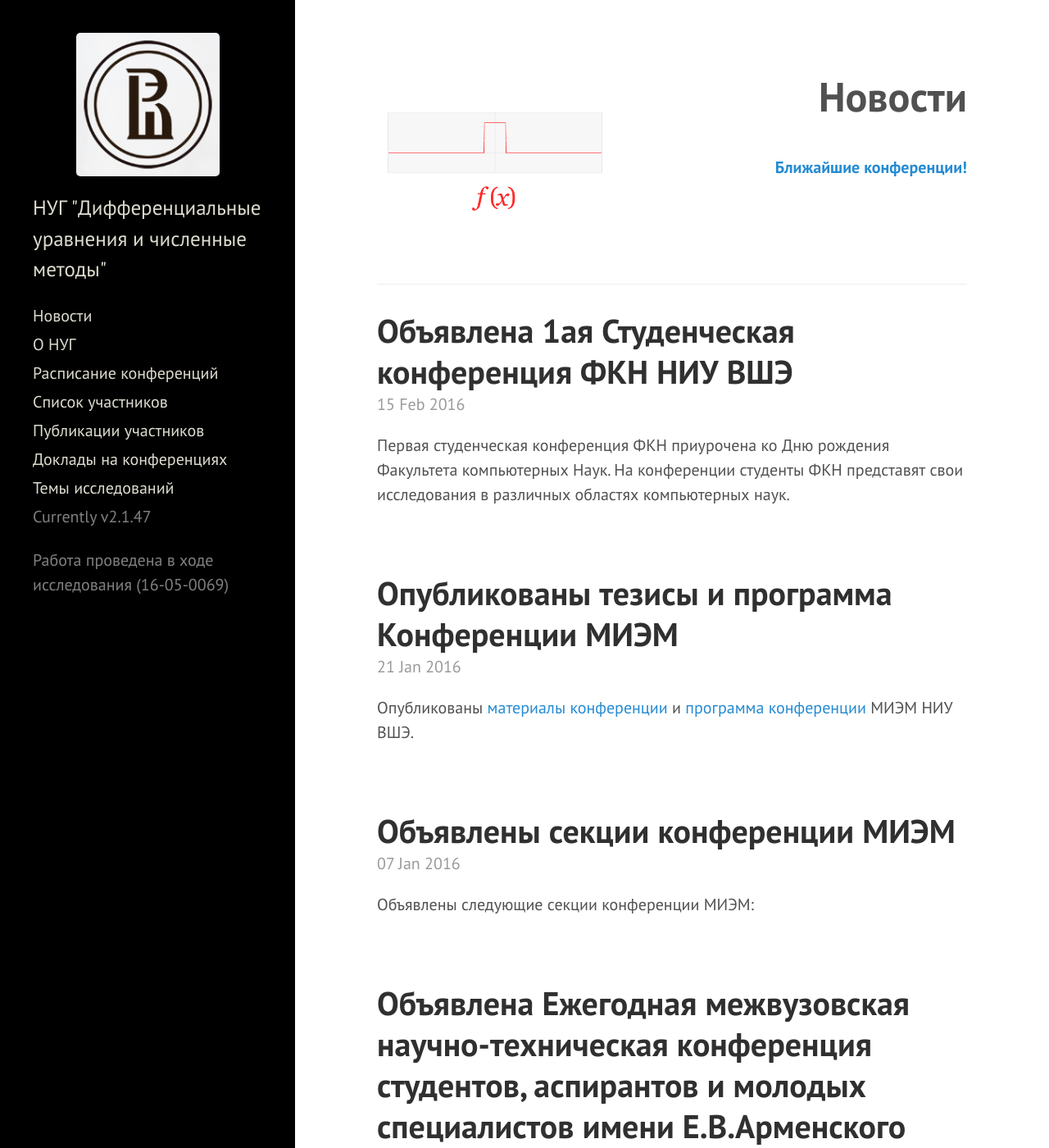
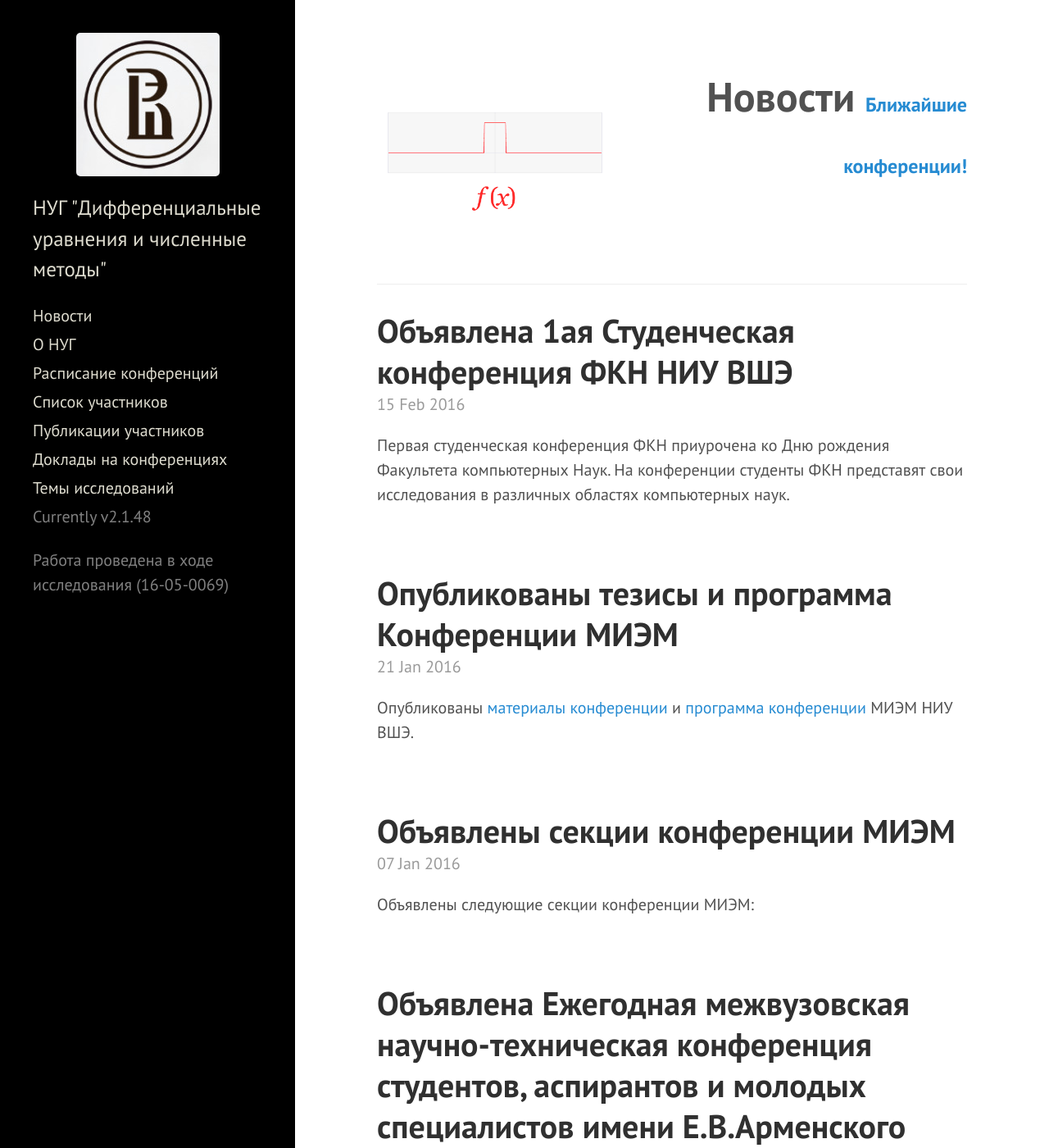
Before and after one commit to hsemmsg/hsemmsg.github.io, a Jekyll site: the page built from index.html, in a window 1280 px wide and 1400 px high. Shown: the whole window at 82% size. Built offline with Jekyll 4.4.1, drawn with Linux system fonts in a browser that asks for light colours; the list of posts is cut into pages by our own code.

Commit message:
Minor fixes

```diff
--- a/_config.yml
+++ b/_config.yml
@@ -23,7 +23,7 @@
 paginate:         5
 
 # Custom vars
-version:          2.1.47
+version:          2.1.48
 
 github:
   repo:           https://github.com/hsemmsg/hsemmsg.github.io
--- a/index.html
+++ b/index.html
@@ -5,7 +5,7 @@
 <div id="titletext">
 
 <div class="leftimage"><img src="/images/1.gif"></div>
-<div class="righttext"><div align="right" padding-top="36px">Новости<br/>
+<div class="righttext"><div align="right" padding-top="36px">Новости
 <div class="rightsubtext"><a href="{{ site.baseurl }}schedule/"> Ближайшие конференции!</a></div>
 </div></div>
 
--- a/public/css/hyde.css
+++ b/public/css/hyde.css
@@ -154,7 +154,7 @@
  padding-top: 5rem;
  text-align: right;
  font-weight: bold;
- font-size: 1rem;
+ font-size: 1.2rem;
  }
 
 
```
